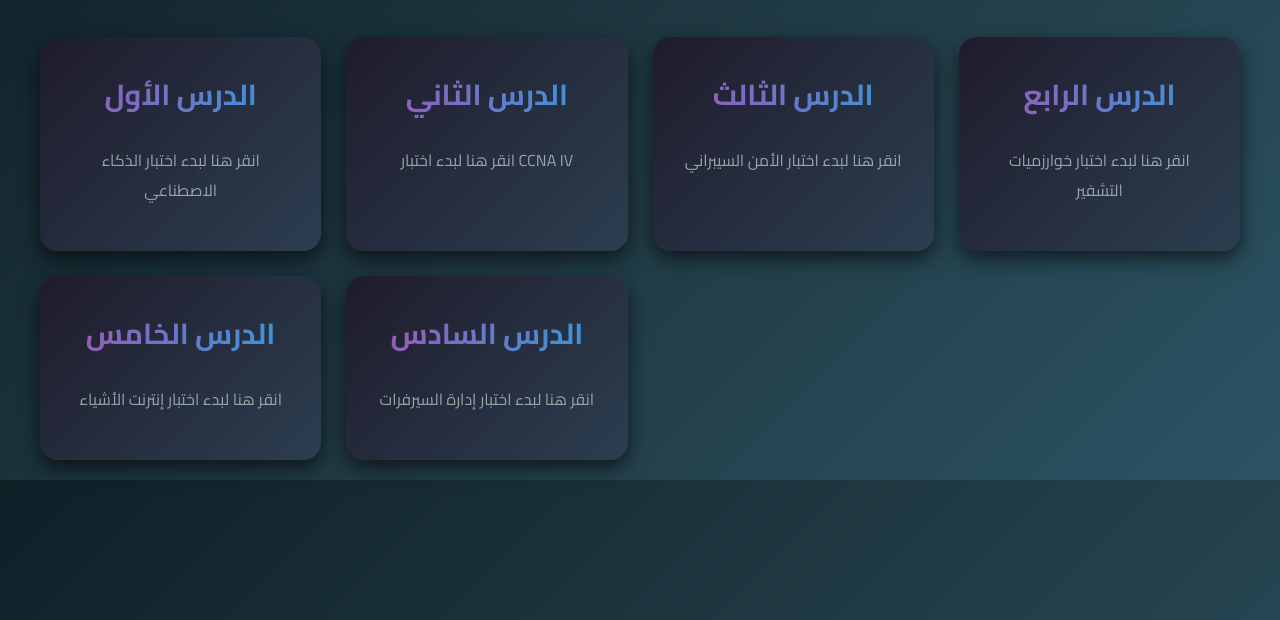
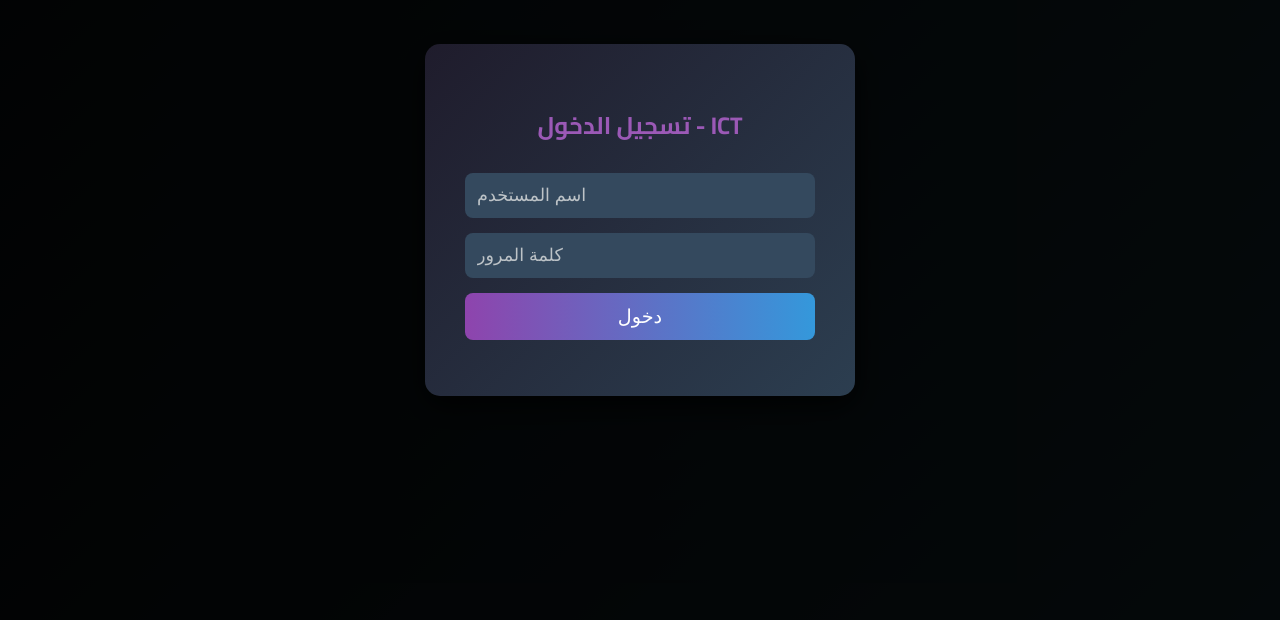
Before and after one commit to AmedAttia2026/Heidi4, a plain HTML site: page index.html in a window 1280 px wide. Shown: the part 180-800 px from the top of the page. Drawn offline with Linux system fonts and the light colour scheme.

Commit message:
Update index.html

```diff
--- a/index.html
+++ b/index.html
@@ -26,9 +26,29 @@
             return true;
         }
 
+        // NEW: Function to check login status and show the login screen if needed
+        function checkLoginAndDisplay() {
+            // إذا لم يكن هناك مستخدم مسجل الدخول، قم بإظهار واجهة تسجيل الدخول
+            if (!localStorage.getItem('isLoggedIn')) {
+                const mainContent = document.getElementById('main-content');
+                if (mainContent) mainContent.classList.add('hidden');
+
+                const loginScreen = document.getElementById('login-screen');
+                if (loginScreen) loginScreen.classList.remove('hidden');
+            } else {
+                // إذا كان المستخدم مسجل الدخول، أخفِ شاشة تسجيل الدخول وأظهر المحتوى
+                const mainContent = document.getElementById('main-content');
+                if (mainContent) mainContent.classList.remove('hidden');
+
+                const loginScreen = document.getElementById('login-screen');
+                if (loginScreen) loginScreen.classList.add('hidden');
+            }
+        }
+
+
         // تنفيذ التحقق فوراً. إذا فشل، سيتم إيقاف تحميل باقي الصفحة
-        if (!verifyApp()) {
-            // يمكن هنا إضافة كود إضافي لوقف تحميل باقي موارد الصفحة إذا لزم الأمر
+        if (verifyApp()) {
+            window.addEventListener('load', checkLoginAndDisplay);
         }
     </script>
     <style>
@@ -160,9 +180,85 @@
             0% { background-position: 0 0; }
             100% { background-position: 400% 0; }
         }
+
+        /* NEW: تنسيقات شاشة تسجيل الدخول */
+        #login-screen {
+            position: fixed;
+            top: 0;
+            left: 0;
+            width: 100%;
+            height: 100%;
+            background: rgba(0, 0, 0, 0.9);
+            display: flex;
+            justify-content: center;
+            align-items: center;
+            z-index: 1000;
+            color: #ecf0f1;
+        }
+        .login-form-container {
+            background: linear-gradient(135deg, #1f1c2c, #2c3e50);
+            padding: 40px;
+            border-radius: 15px;
+            box-shadow: 0 10px 30px rgba(0, 0, 0, 0.8);
+            width: 350px;
+            max-width: 90%;
+            text-align: center;
+        }
+        .login-form-container h2 {
+            color: #9b59b6;
+            margin-bottom: 25px;
+        }
+        .login-form-container input {
+            width: 100%;
+            padding: 12px;
+            margin-bottom: 15px;
+            border: none;
+            border-radius: 8px;
+            background: #34495e;
+            color: #ecf0f1;
+            font-size: 1.1em;
+            box-sizing: border-box;
+        }
+        .login-form-container input::placeholder {
+            color: #bdc3c7;
+        }
+        .login-form-container button {
+            width: 100%;
+            padding: 12px;
+            background: linear-gradient(90deg, #8e44ad, #3498db);
+            border: none;
+            border-radius: 8px;
+            color: white;
+            font-size: 1.2em;
+            cursor: pointer;
+            transition: opacity 0.3s ease;
+        }
+        .login-form-container button:hover {
+            opacity: 0.9;
+        }
+        .login-message {
+            color: #e74c3c;
+            margin-top: 15px;
+            font-weight: bold;
+        }
+        .hidden {
+            display: none !important;
+        }
     </style>
 </head>
 <body>
+
+    <div id="login-screen" class="hidden">
+        <div class="login-form-container">
+            <h2>تسجيل الدخول - ICT</h2>
+            <input type="text" id="username" placeholder="اسم المستخدم" autocomplete="username">
+            <input type="password" id="password" placeholder="كلمة المرور" autocomplete="current-password">
+            <button id="login-button">دخول</button>
+            <p id="login-message" class="login-message"></p>
+        </div>
+    </div>
+
+    <div id="main-content">
         <header>
             <h1>ICT (احمد عطيه محمد)</h1>
             <span class="version">V3.3</span> </header>
@@ -199,5 +295,6 @@
                 <p>انقر هنا لبدء اختبار إدارة السيرفرات</p>
             </a>
         </main>
+    </div>
 </body>
 </html>
```
Lines whose indentation alone changed are shown as unchanged.
